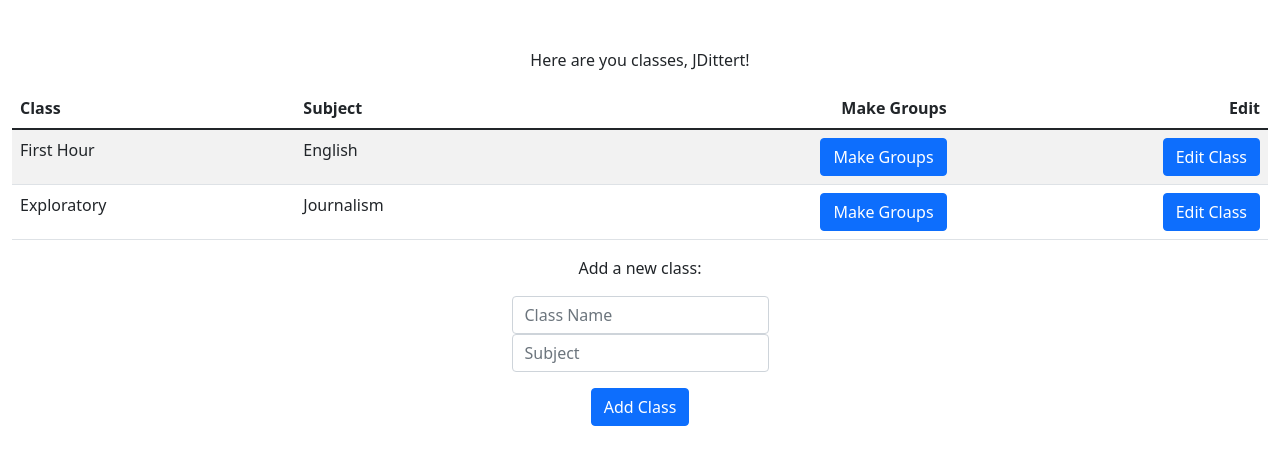
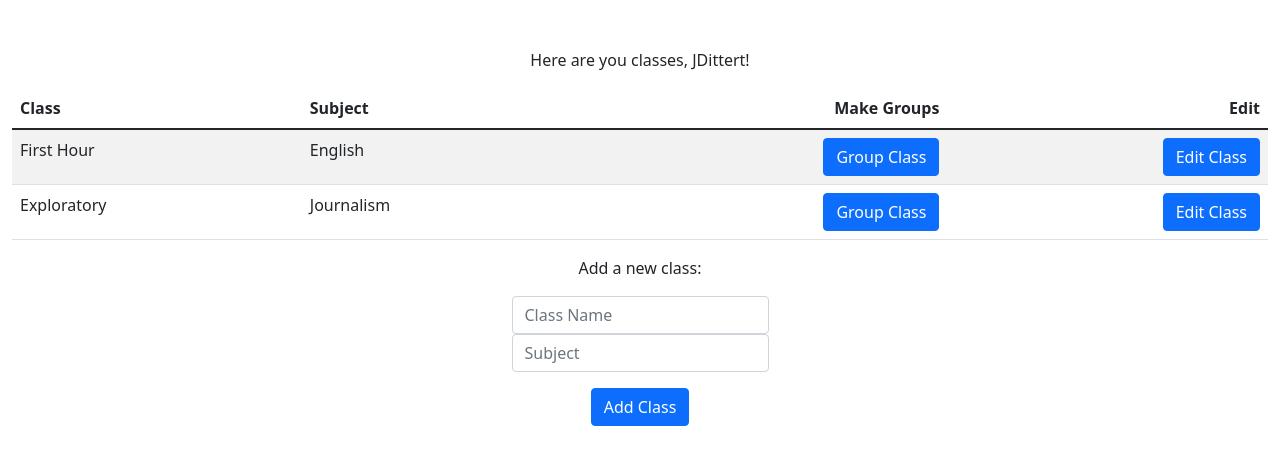
Before and after one commit to jdittert/cs50final, a Flask app: page /classes in a window 1280 px wide. Shown: the part 76-547 px from the top of the page. Run offline with Flask 2, Linux system fonts and the light colour scheme; a user stored in the database is signed in; some libraries are stand-ins or nearby versions.

Commit message:
first attempt at groups

```diff
--- a/app.py
+++ b/app.py
@@ -46,6 +46,11 @@ def add_class():
     # Check for subject field
     if not request.form.get("subject"):
         return apology("please enter subject", 400)
+
+    # Check for unique class name
+    classname = db.execute("SELECT * FROM classes WHERE class = ?", request.form.get("class"))
+    if len(classname) != 0:
+        return apology("class name already used", 400)
 
     # Add class to database
     db.execute(
@@ -106,6 +111,21 @@ def classes():
     else:
         message = "Here are you classes"
         return render_template("classes.html", name=name, message=message, classes=classes)
+
+@app.route("/group", methods=["GET", "POST"])
+def group():
+    # Group students
+
+    # User reaches via POST
+    if request.method == "POST":
+        return apology("TODO")
+
+    # User reaches via GET
+    else:
+        teacher = db.execute("SELECT * FROM users WHERE id = ?", session["user_id"])
+        name = teacher[0]["usercase"]
+        students = db.execute("SELECT * FROM students WHERE class = ?", 1)
+        return render_template("group.html", name=name, students=students)
 
 
 @app.route("/login", methods=["GET", "POST"])
--- a/templates/classes.html
+++ b/templates/classes.html
@@ -22,7 +22,11 @@
                 <tr>
                     <td class="text-start">{{ class.class }}</td>
                     <td class="text-start">{{ class.subject }}</td>
-                    <td class="text-end"><button class="btn btn-primary" type="button">Make Groups</td>
+                    <td class="text-end">
+                        <form action="/group" method="get">
+                            <button class="btn btn-primary" type="button" id="{{ class.class }}" name="{{ class.class}}" onclick="">Group Class</button>
+                        </form>
+                    </td>
                     <td class="text-end"><button class="btn btn-primary" type="button">Edit Class</td>
                 </tr>
             {% endfor %}
```
Also changed, not shown: templates/group.html (added, +29 -0 lines), seatingchart.db, 2 other files.
